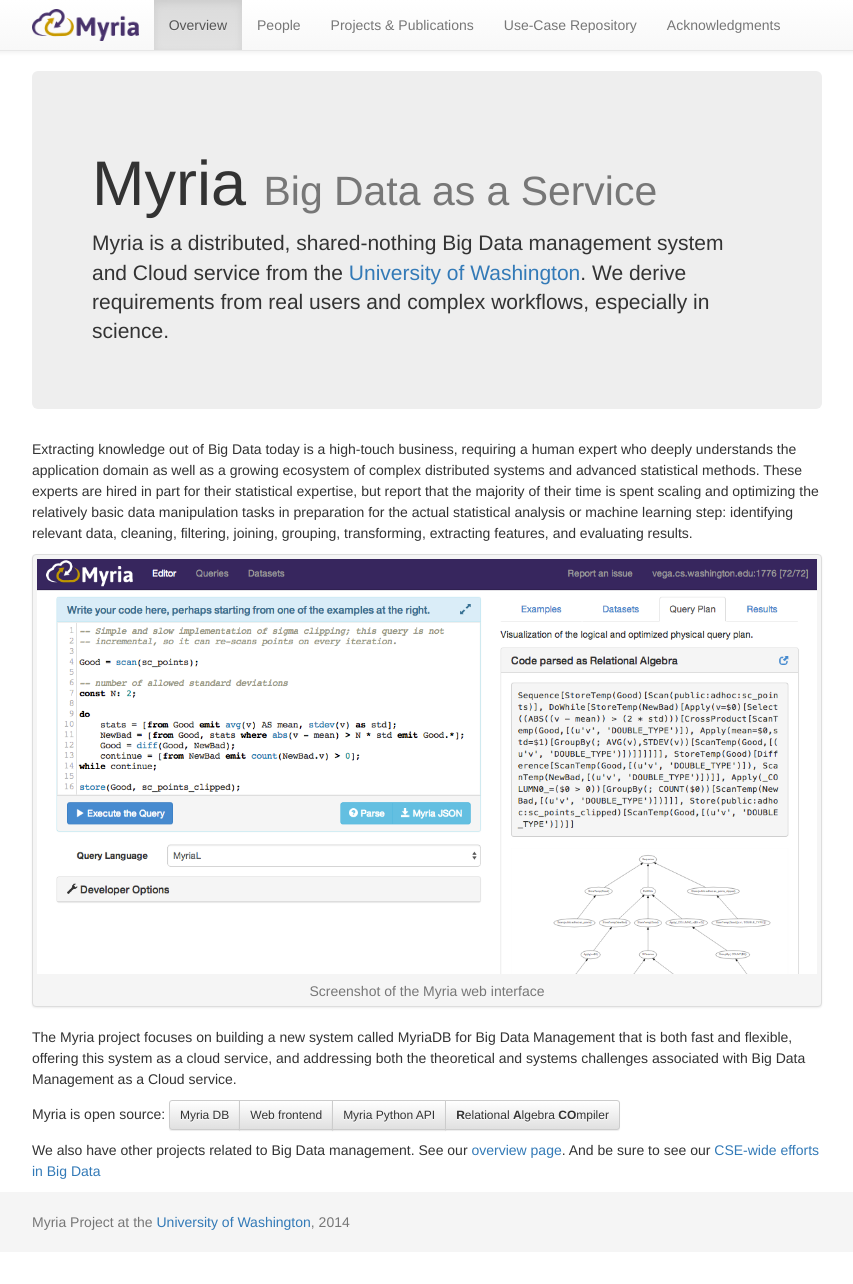
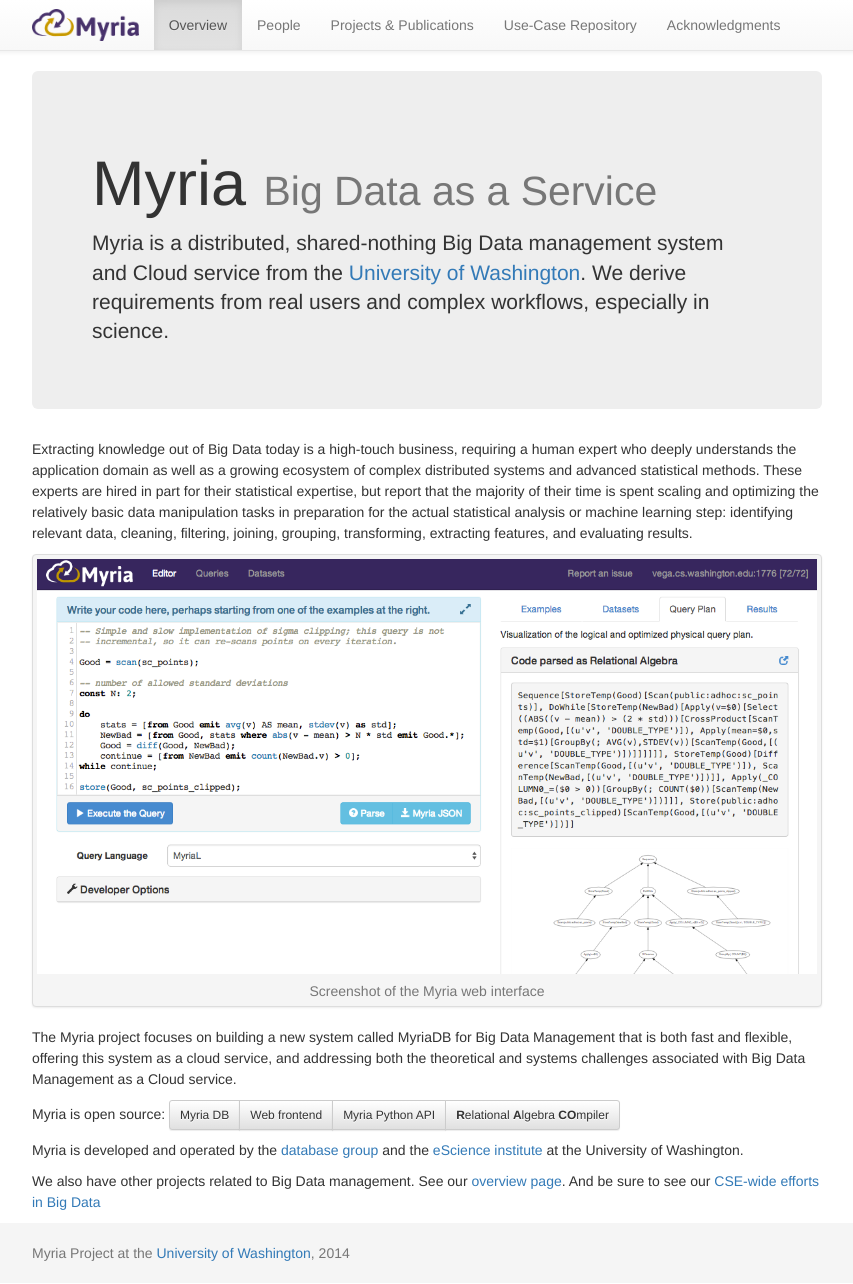
Before and after one commit to uwescience/myria-website, a Jekyll site: the page built from index.markdown, in a window 1280 px wide. Shown: the whole page, without its empty margins (213-1066 px from the left). Built offline with Jekyll 4.4.1, drawn with Linux system fonts in a browser that asks for light colours; nearby versions of some CDN libraries; Markdown is read by kramdown in place of the engine named in the settings; before the commit the page ends 1253 px from its top, so only the background shows below that.

Commit message:
add uwdb and escience links on frontpage

```diff
--- a/index.markdown
+++ b/index.markdown
@@ -30,5 +30,6 @@
 	<a class="btn btn-default btn-sm" href="https://github.com/uwescience/raco">**R**elational **A**lgebra **CO**mpiler</a>
 </span>
 
+Myria is developed and operated by the [database group](http://db.cs.washington.edu/) and the [eScience institute](http://escience.washington.edu/) at the University of Washington.
 
 We also have other projects related to Big Data management. See our [overview page](https://www.cs.washington.edu/node/8749/). And be sure to see our [CSE-wide efforts in Big Data](http://www.cs.washington.edu/research/bigdata)
```
